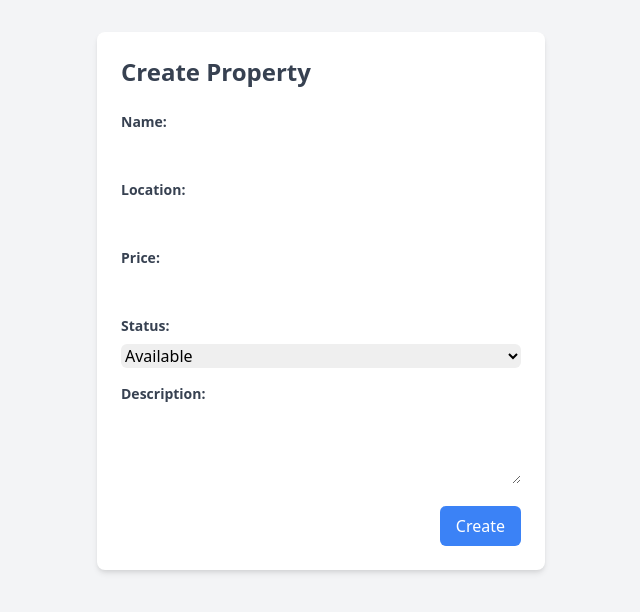
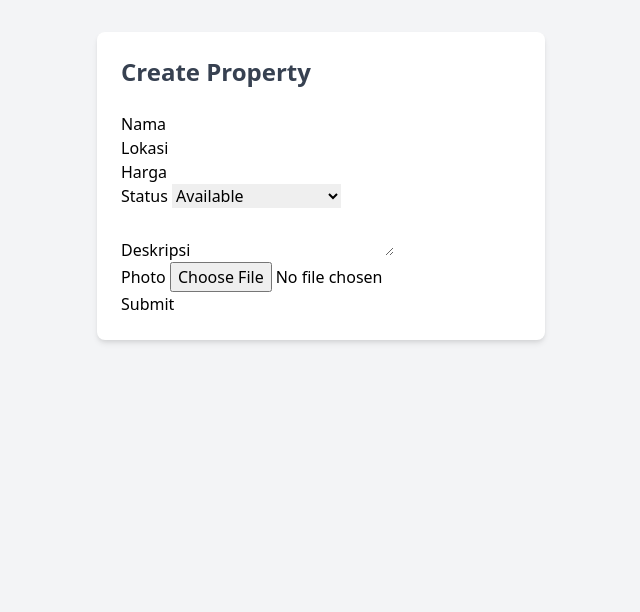
Before and after one commit to cinnong/pemasaran-kos, a Laravel app: page /add in a window 1280 px wide. Shown: the top 612 px of the page, without its empty margins (319-959 px from the left). Run offline with Laravel 9, Linux system fonts and the light colour scheme.

Commit message:
ulang lagi

```diff
--- a/app/Http/Controllers/PropertyController.php
+++ b/app/Http/Controllers/PropertyController.php
@@ -2,38 +2,22 @@
 
 namespace App\Http\Controllers;
 
-use App\Models\properties;
+use App\Models\Properties;
 use Illuminate\Http\Request;
 
 class PropertyController extends Controller
 {
-    /**
-     * Display a listing of the resource.
-     *
-     * @return \Illuminate\Http\Response
-     */
     public function index()
     {
-        $properties = properties::all();
-        return view('propertis.table', compact('properties'));
+        $properties = Properties::all();
+        return view('properties.table', compact('properties'));
     }
 
-    /**
-     * Show the form for creating a new resource.
-     *
-     * @return \Illuminate\Http\Response
-     */
     public function create()
     {
         return view('properties.create');
     }
 
-    /**
-     * Store a newly created resource in storage.
-     *
-     * @param  \Illuminate\Http\Request  $request
-     * @return \Illuminate\Http\Response
-     */
     public function store(Request $request)
     {
         $request->validate([
@@ -42,73 +26,79 @@ class PropertyController extends Controller
             'harga' => 'required|integer',
             'status' => 'required',
             'deskripsi' => 'required',
+            'foto' => 'required|image|mimes:jpeg,png,jpg,gif,svg|max:2048',
         ]);
 
-    // Exclude _token from the request data
-    $data = $request->except('_token');
+        $input = new Properties();
+        $input->nama = $request->nama;
+        $input->lokasi = $request->lokasi;
+        $input->harga = $request->harga;
+        $input->status = $request->status;
+        $input->deskripsi = $request->deskripsi;
 
-    Properties::create($data);
-
-    return redirect()->route('dashboard')
-        ->with('success', 'Property created successfully.');
+        if ($request->hasFile('foto')) {
+            $gambar = $request->file('foto');
+            $namaFile = time() . '.' . $gambar->getClientOriginalExtension();
+            $gambar->move(public_path('photos'), $namaFile);
+            $input->foto = $namaFile;
         }
 
+        $input->save();
 
-    /**
-     * Display the specified resource.
-     *
-     * @param  \App\Models\properties  $property
-     * @return \Illuminate\Http\Response
-     */
-    public function show(properties $property)
-    {
-        return view('properties.show', compact('property'));
+        return redirect()->route('dashboard')->with('success', 'Property created successfully!');
     }
 
-    /**
-     * Show the form for editing the specified resource.
-     *
-     * @param  \App\Models\properties  $property
-     * @return \Illuminate\Http\Response
-     */
-    public function edit(properties $property)
+    public function edit($id)
     {
+        $property = Properties::find($id);
         return view('properties.edit', compact('property'));
     }
 
-    /**
-     * Update the specified resource in storage.
-     *
-     * @param  \Illuminate\Http\Request  $request
-     * @param  \App\Models\properties  $property
-     * @return \Illuminate\Http\Response
-     */
-    public function update(Request $request, properties $property)
+    public function update(Request $request, $id)
     {
+        $property = Properties::find($id);
+
         $request->validate([
             'nama' => 'required',
             'lokasi' => 'required',
             'harga' => 'required|numeric',
+            'status' => 'required',
             'deskripsi' => 'required',
+            'foto' => 'image|mimes:jpeg,png,jpg,gif,svg|max:2048',
         ]);
 
-        $property->update($request->all());
+        $property->nama = $request->nama;
+        $property->lokasi = $request->lokasi;
+        $property->harga = $request->harga;
+        $property->status = $request->status;
+        $property->deskripsi = $request->deskripsi;
 
-        return redirect()->route('properties.index')
-            ->with('success', 'Property updated successfully');
+        if ($request->hasFile('foto')) {
+            if ($property->foto) {
+                unlink(public_path('photos/' . $property->foto));
             }
 
-    /**
-     * Remove the specified resource from storage.
-     *
-     * @param  \App\Models\properties  $property
-     * @return \Illuminate\Http\Response
-     */
-    public function destroy(properties $property)
+            $gambar = $request->file('foto');
+            $namaFile = time() . '.' . $gambar->getClientOriginalExtension();
+            $gambar->move(public_path('photos'), $namaFile);
+            $property->foto = $namaFile;
+        }
+
+        $property->save();
+
+        return redirect()->route('properties.index')->with('success', 'Property updated successfully!');
+    }
+
+    public function destroy($id)
     {
+        $property = Properties::find($id);
+
+        if ($property->foto) {
+            unlink(public_path('photos/' . $property->foto));
+        }
+
         $property->delete();
 
-        return redirect()->route('dashboard')
-            ->with('success', 'Property deleted successfully');
+        return redirect()->route('properties.index')->with('success', 'Property deleted successfully!');
     }
 }
--- a/resources/views/properties/create.blade.php
+++ b/resources/views/properties/create.blade.php
@@ -2,51 +2,57 @@
 
 <!DOCTYPE html>
 <html lang="en">
+
 <head>
     <meta charset="UTF-8">
     <meta name="viewport" content="width=device-width, initial-scale=1.0">
     <title>Create Property</title>
     <link href="https://cdn.jsdelivr.net/npm/tailwindcss@2.2.19/dist/tailwind.min.css" rel="stylesheet">
 </head>
+
 <body class="bg-gray-100">
 
     <div class="container mx-auto py-8">
         <div class="max-w-md mx-auto bg-white rounded-lg overflow-hidden shadow-md">
             <div class="p-6">
                 <h2 class="text-2xl font-semibold text-gray-700 mb-6">Create Property</h2>
-            <form action="{{ route('properties.store') }}" method="POST">
+                <form action="{{ route('properties.store') }}" method="POST" enctype="multipart/form-data">
                     @csrf
-                <div class="mb-4">
-                    <label for="nama" class="block text-gray-700 text-sm font-bold mb-2">Name:</label>
-                    <input type="text" name="nama" id="nama" class="w-full border-gray-300 rounded-md focus:border-blue-500 focus:ring focus:ring-blue-200">
+                    <div class="form-group">
+                        <label for="nama">Nama</label>
+                        <input type="text" class="form-control" name="nama" id="nama" required>
                     </div>
-                <div class="mb-4">
-                    <label for="lokasi" class="block text-gray-700 text-sm font-bold mb-2">Location:</label>
-                    <input type="text" name="lokasi" id="lokasi" class="w-full border-gray-300 rounded-md focus:border-blue-500 focus:ring focus:ring-blue-200">
+                    <div class="form-group">
+                        <label for="lokasi">Lokasi</label>
+                        <input type="text" class="form-control" name="lokasi" id="lokasi" required>
                     </div>
-                <div class="mb-4">
-                    <label for="harga" class="block text-gray-700 text-sm font-bold mb-2">Price:</label>
-                    <input type="number" name="harga" id="harga" class="w-full border-gray-300 rounded-md focus:border-blue-500 focus:ring focus:ring-blue-200">
+                    <div class="form-group">
+                        <label for="harga">Harga</label>
+                        <input type="number" class="form-control" name="harga" id="harga" required>
                     </div>
-                <div class="mb-4">
-                    <label for="status" class="block text-gray-700 text-sm font-bold mb-2">Status:</label>
-                    <select name="status" id="status" class="w-full border-gray-300 rounded-md focus:border-blue-500 focus:ring focus:ring-blue-200">
+                    <div class="form-group">
+                        <label for="status">Status</label>
+                        <select class="form-control" name="status" id="status" required>
                             <option value="available">Available</option>
                             <option value="occupied">Occupied</option>
                             <option value="under_maintenance">Under Maintenance</option>
                         </select>
                     </div>
-                <div class="mb-4">
-                    <label for="deskripsi" class="block text-gray-700 text-sm font-bold mb-2">Description:</label>
-                    <textarea name="deskripsi" id="deskripsi" rows="3" class="w-full border-gray-300 rounded-md focus:border-blue-500 focus:ring focus:ring-blue-200"></textarea>
+                    <div class="form-group">
+                        <label for="deskripsi">Deskripsi</label>
+                        <textarea class="form-control" name="deskripsi" id="deskripsi" required></textarea>
                     </div>
-                <div class="flex justify-end">
-                    <button type="submit" class="bg-blue-500 text-white px-4 py-2 rounded-md hover:bg-blue-600">Create</button>
+                    <div class="form-group">
+                        <label for="foto">Photo</label>
+                        <input type="file" class="form-control" name="foto" id="foto" required>
                     </div>
+                    <button type="submit" class="btn btn-primary">Submit</button>
                 </form>
+
             </div>
         </div>
     </div>
 
 </body>
+
 </html>
```
Also changed, not shown: database/seeders/FotoPropertiesSeeder.php (deleted, +0 -19 lines), resources/views/properties/edit.blade.php (+35 -21 lines), resources/views/properties/table.blade.php (+22 -26 lines), app/Models/properties.php (line endings or trailing spaces), database/migrations/2024_05_28_102253_create_properties_table.php, database/migrations/2024_05_28_103016_create_foto_properties_table.php (deleted), public/photos/1716994784.jpg (added), public/photos/1716995092.jpg (added). Lines whose indentation alone changed are shown as unchanged.
